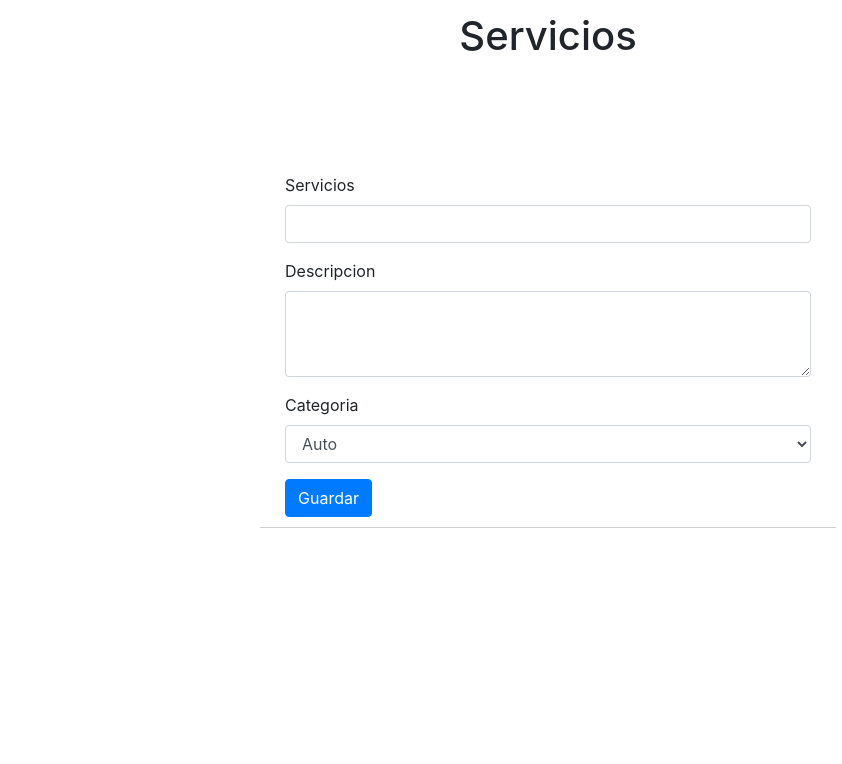
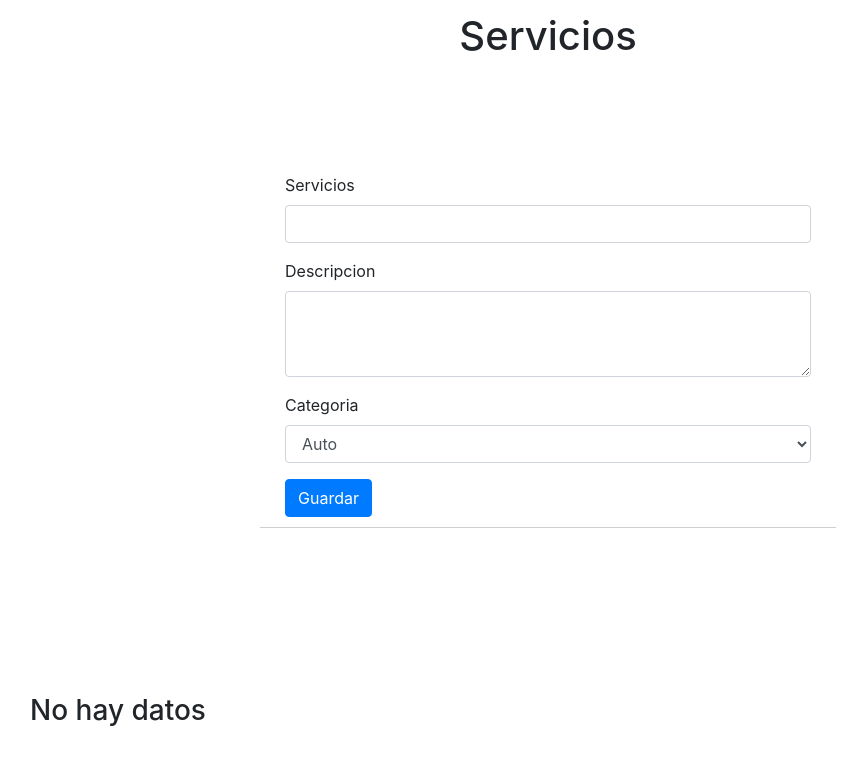
Before and after one commit to josecheo/soleraTest, a React (Create React App) app: page / in a window 1280 px wide. Shown: the top 764 px of the page, without its empty margins (92-934 px from the left). Built offline with nearby package versions, Linux system fonts and the light colour scheme.

Commit message:
desplegando card

```diff
--- a/src/components/App.js
+++ b/src/components/App.js
@@ -42,7 +42,7 @@ class App extends Component {
         <div className="Container__form">
           <Form onChange={this.handleChange} onSubmit={this.handleSubmit} />
         </div>
-        {/* <Card alldata={this.state.alldata} /> */}
+        <Card alldata={this.state.alldata} />
       </div>
     );
   }
```
